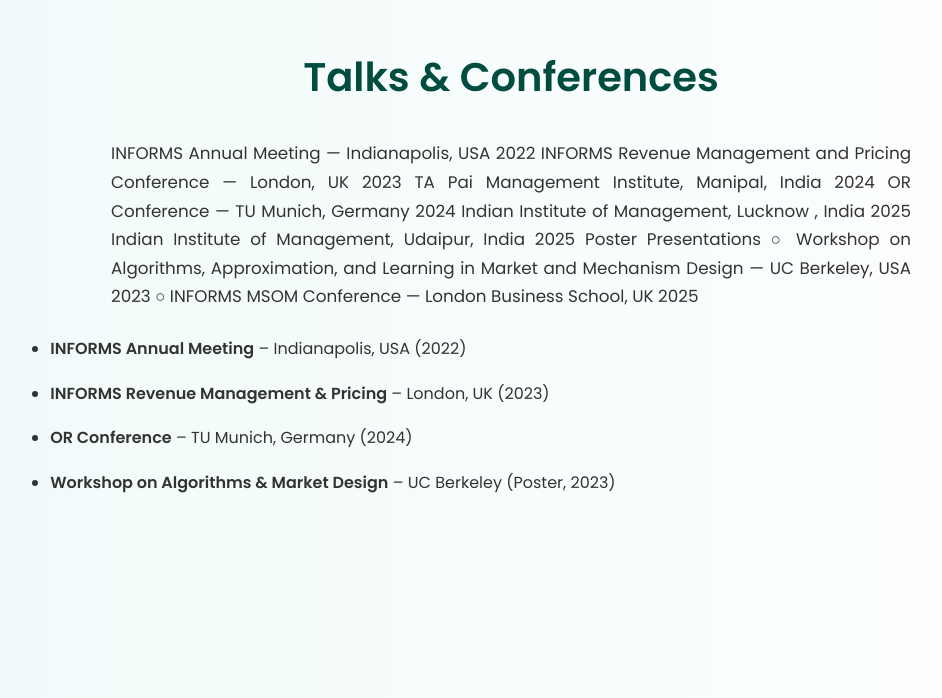
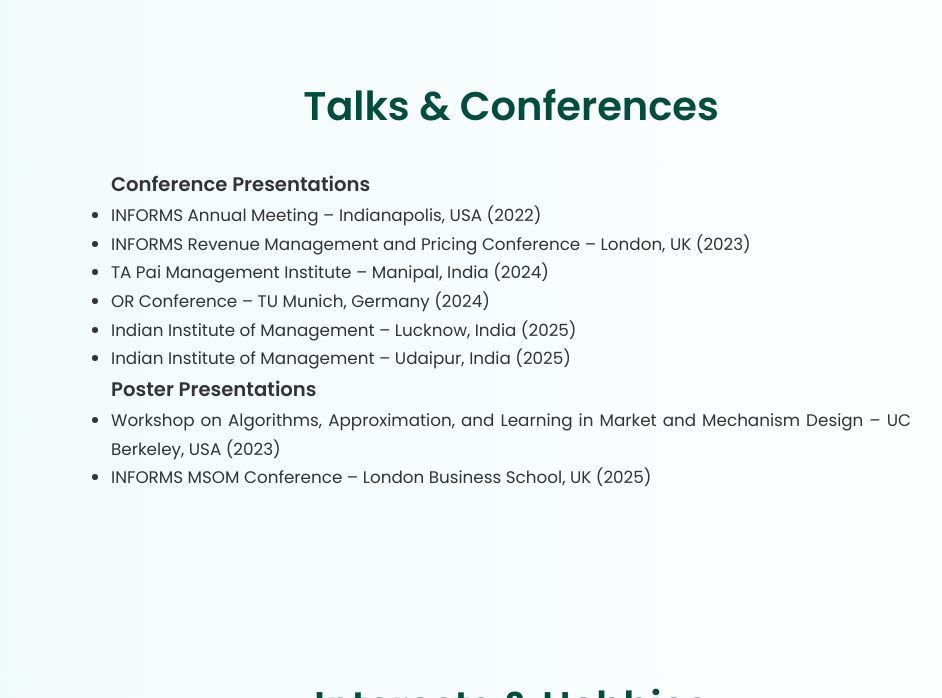
Before and after one commit to Surjendu-Pal/rishikeshparma.github.io, a plain HTML site: page index.html in a window 1280 px wide. Shown: the part 2883-3581 px from the top of the page, without its empty margins (129-1071 px from the left). Drawn offline with Linux system fonts and the light colour scheme.

Commit message:
Update index.html

```diff
--- a/index.html
+++ b/index.html
@@ -329,17 +329,17 @@
     <h2 class="section-heading">Research & Publications</h2>
 
     <div class="section-content fade-in-up">
-      <div class="desc">
+     <div class="desc">
   <h3>Working Papers and Under Revision</h3>
   <ul>
     <li>
-      Parma, R., Koçyiğit, Ç., and Mantin, B. (2025).
-      <em>Capacity Allocation: Balancing Contract Commitments and Spot Market Opportunities</em>.
+      Parma, R., Koçyiğit, Ç., and Mantin, B. (2025).<br>
+      <em>Capacity Allocation: Balancing Contract Commitments and Spot Market Opportunities</em>.<br>
       Working paper, targeted for submission to <em>Production and Operations Management</em>.
     </li>
     <li>
-      Parma, R., Koçyiğit, Ç., and Mantin, B. (2024).
-      <em>Simple and Effective: A Deterministic Auction with Support Information</em>.
+      Parma, R., Koçyiğit, Ç., and Mantin, B. (2024).<br>
+      <em>Simple and Effective: A Deterministic Auction with Support Information</em>.<br>
       Major revision, <em>Mathematics of Operations Research</em>.
     </li>
   </ul>
@@ -347,13 +347,13 @@
   <h3>Journal Publications</h3>
   <ul>
     <li>
-      Baker, R., Chadwick, S., Parma, R., and Scarf, P. (2022).
-      <em>The binomial-match, outcome uncertainty, and the case of netball</em>.
+      Baker, R., Chadwick, S., Parma, R., and Scarf, P. (2022).<br>
+      <em>The binomial-match, outcome uncertainty, and the case of netball</em>.<br>
       <em>Journal of the Operational Research Society</em>, 73(8), pp. 1856–1872.
     </li>
     <li>
-      Scarf, P., Parma, R., and McHale, I. (2019).
-      <em>On outcome uncertainty and scoring rates in sport: The case of international rugby union</em>.
+      Scarf, P., Parma, R., and McHale, I. (2019).<br>
+      <em>On outcome uncertainty and scoring rates in sport: The case of international rugby union</em>.<br>
       <em>European Journal of Operational Research</em>, 273(2), pp. 721–730.
     </li>
   </ul>
@@ -600,25 +600,36 @@
     <h2 class="section-heading">Teaching & Projects</h2>
     <div class="section-content fade-in-up">
       <div class="desc">
+<div class="desc">
   <p>
     I’ve contributed to academia as a co-lecturer and teaching assistant in several university-level courses:
   </p>
 
   <h3>Co-Lecturer</h3>
   <ul>
-    <li>Linear Algebra (2nd Year, Bachelor in Economics, 2025) — 60 students</li>
-    <li>Supply Chain Management (3rd Year, Bachelor in Economics, 2025) — 20 students</li>
+    <li>
+      Linear Algebra (2nd Year, Bachelor in Economics, 2025) — 60 students
+    </li>
+    <li>
+      Supply Chain Management (3rd Year, Bachelor in Economics, 2025) — 20 students
+    </li>
   </ul>
 
   <h3>Teaching Assistant</h3>
   <ul>
-    <li>Linear Algebra (2nd Year, Bachelor in Economics, 2022–2023) — 60 students per year</li>
-    <li>Inventory Management (Master’s in Logistics and Supply Chain Management, 2024) — 20 students</li>
+    <li>
+      Linear Algebra (2nd Year, Bachelor in Economics, 2022–2023) — 60 students per year
+    </li>
+    <li>
+      Inventory Management (Master’s in Logistics and Supply Chain Management, 2024) — 20 students
+    </li>
   </ul>
 
   <h3>Master’s Thesis Co-Supervisor</h3>
   <ul>
-    <li>Freight Demand Forecasting for Short Sea Liners — 3 students</li>
+    <li>
+      Freight Demand Forecasting for Short Sea Liners — 3 students
+    </li>
   </ul>
 </div>
 
@@ -737,26 +748,25 @@
     <h2 class="section-heading">Talks & Conferences</h2>
 
     <div class="fade-in-up">
-      <p class="desc">
-        INFORMS Annual Meeting — Indianapolis, USA 2022
-        INFORMS Revenue Management and Pricing Conference — London, UK 2023
-        TA Pai Management Institute, Manipal, India 2024
-        OR Conference — TU Munich, Germany 2024
-        Indian Institute of Management, Lucknow , India 2025
-        Indian Institute of Management, Udaipur, India 2025
-        Poster Presentations
-        ○ Workshop on Algorithms, Approximation, and Learning in Market and Mechanism Design
-        — UC Berkeley, USA 2023
-        ○ INFORMS MSOM Conference — London Business School, UK 2025
-      </p>
+  <div class="desc">
+    <h3>Conference Presentations</h3>
+    <ul>
+      <li>INFORMS Annual Meeting – Indianapolis, USA (2022)</li>
+      <li>INFORMS Revenue Management and Pricing Conference – London, UK (2023)</li>
+      <li>TA Pai Management Institute – Manipal, India (2024)</li>
+      <li>OR Conference – TU Munich, Germany (2024)</li>
+      <li>Indian Institute of Management – Lucknow, India (2025)</li>
+      <li>Indian Institute of Management – Udaipur, India (2025)</li>
+    </ul>
 
-      <ul class="research-list">
-        <li><strong>INFORMS Annual Meeting</strong> – Indianapolis, USA (2022)</li>
-        <li><strong>INFORMS Revenue Management & Pricing</strong> – London, UK (2023)</li>
-        <li><strong>OR Conference</strong> – TU Munich, Germany (2024)</li>
-        <li><strong>Workshop on Algorithms & Market Design</strong> – UC Berkeley (Poster, 2023)</li>
-      </ul>
-    </div>
+    <h3>Poster Presentations</h3>
+    <ul>
+      <li>Workshop on Algorithms, Approximation, and Learning in Market and Mechanism Design – UC Berkeley, USA (2023)</li>
+      <li>INFORMS MSOM Conference – London Business School, UK (2025)</li>
+    </ul>
+  </div>
+</div>
+
   </div>
 </section>
 
```
